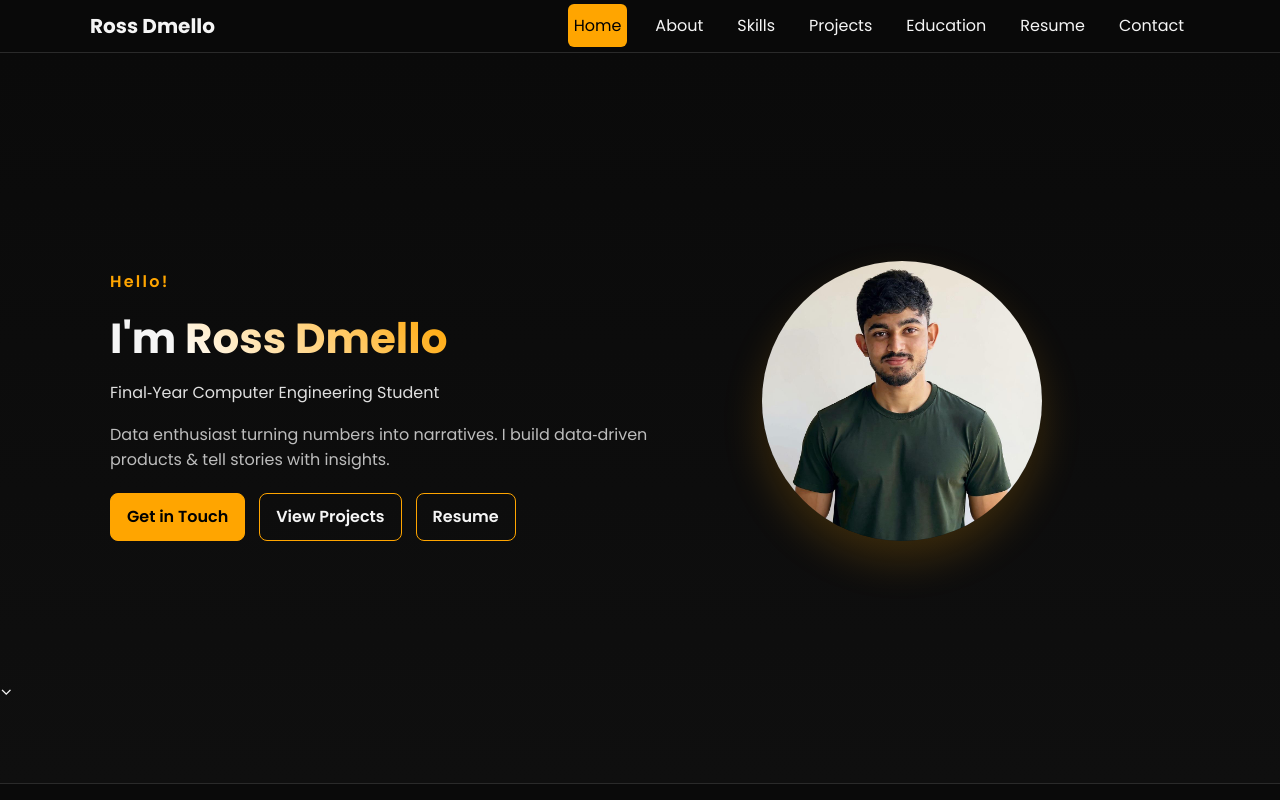
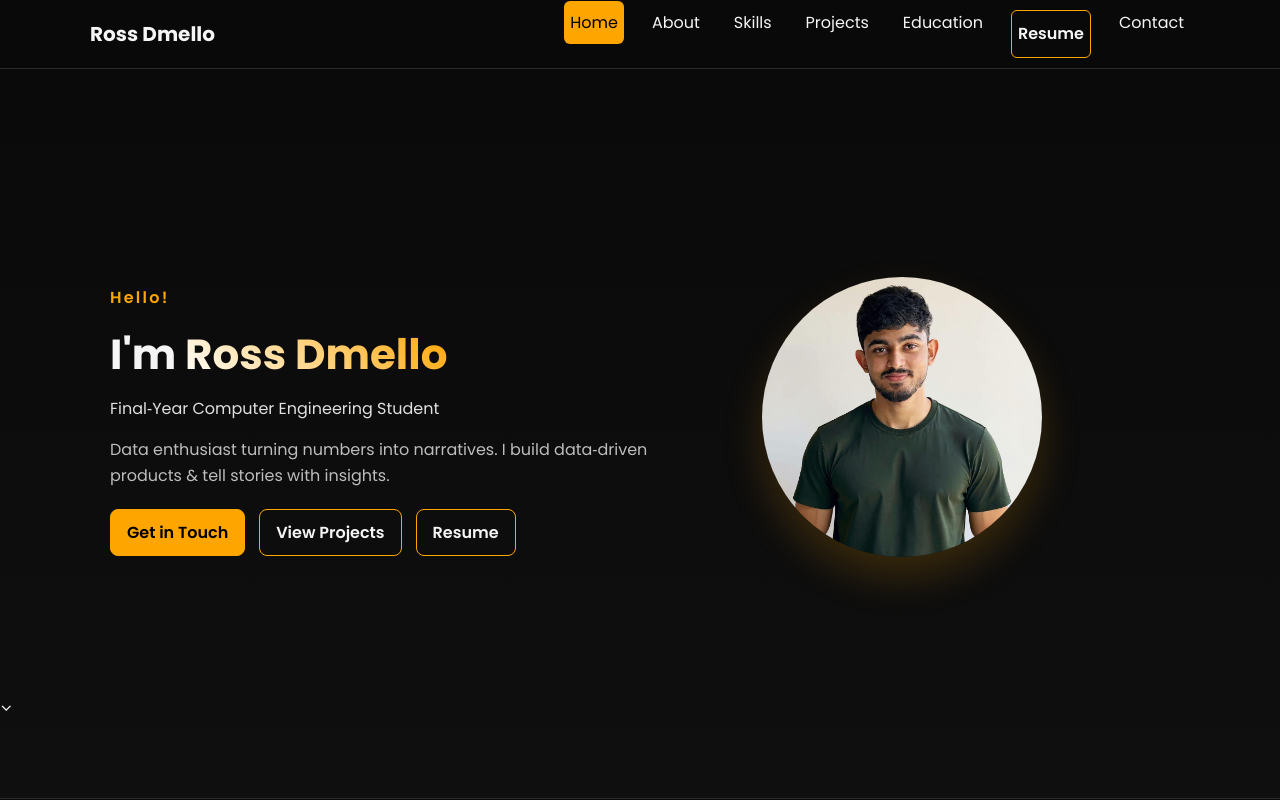
Before and after one commit to RossDmello2/RossDmello5.github.io, a plain HTML site: page index.html in a window 1280 px wide. Shown: the top 800 px of the page. Drawn offline with Linux system fonts and the light colour scheme.

Commit message:
Update index.html

```diff
--- a/index.html
+++ b/index.html
@@ -21,7 +21,7 @@
           <li><a href="#skills">Skills</a></li>
           <li><a href="#projects">Projects</a></li>
           <li><a href="#education">Education</a></li>
-          <li><a href="Ross%20Dmello_ress.pdf" target="_blank" rel="noopener">Resume</a></li>
+          <li><a href="Ross%20Dmello_Resume.pdf" target="_blank" rel="noopener" class="btn ghost">Resume</a></li>
           <li><a href="#contact">Contact</a></li>
         </ul>
       </nav>
```
